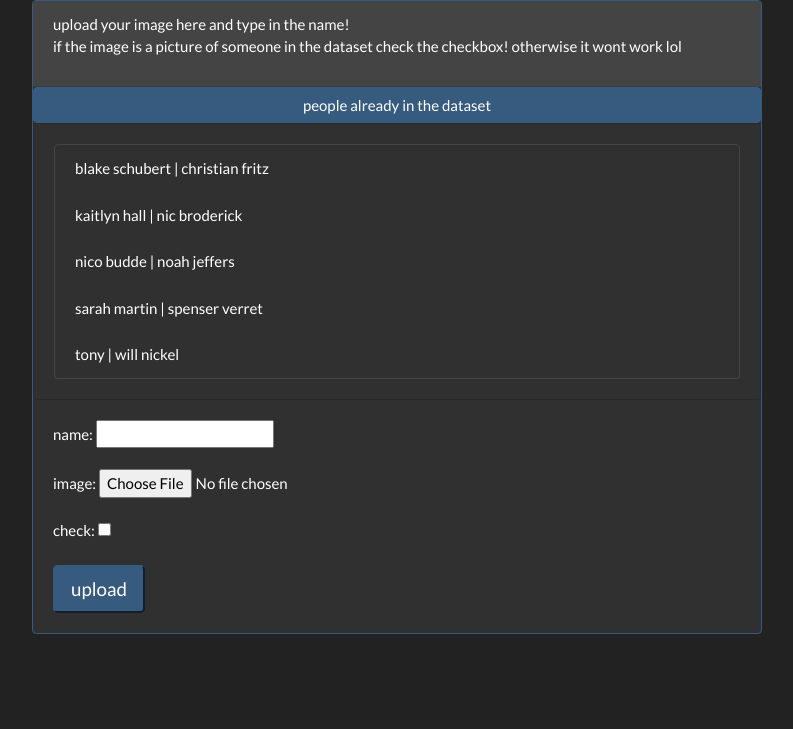
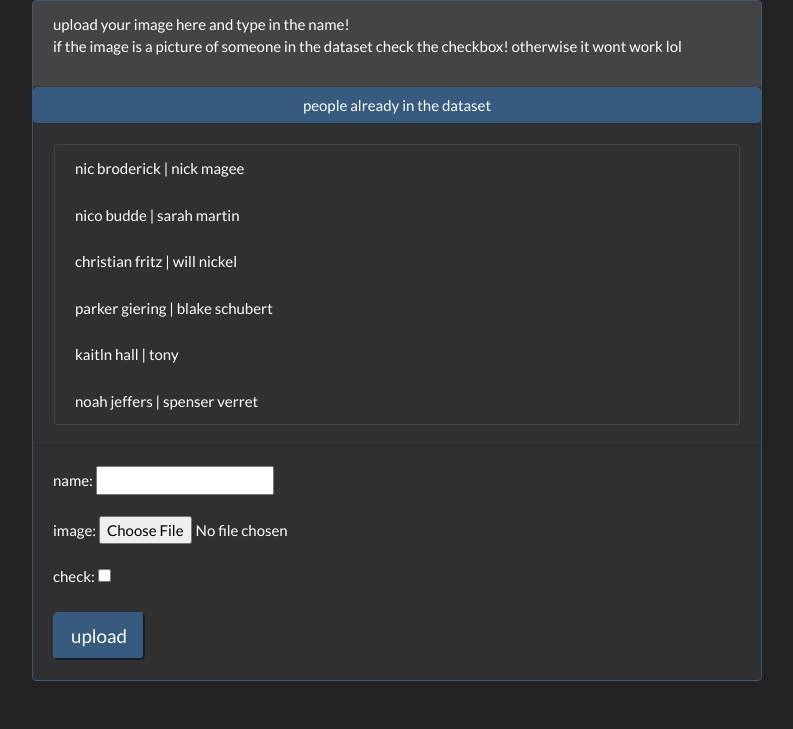
Before and after one commit to capitalisMm/facesite, a Django app: page / in a window 1280 px wide, after a click on "people already in the dataset". Shown: the part 71-800 px from the top of the page, without its empty margins (53-846 px from the left). Run offline with Django 3.2, Linux system fonts and the light colour scheme; some libraries are stand-ins or nearby versions.

Commit message:
updated data
added nick magee and parker giering
changed list of names to be easier recognizable

```diff
--- a/face/templates/face/home.html
+++ b/face/templates/face/home.html
@@ -11,11 +11,12 @@
     <div class="collapse" id="collapseExample">
         <div class="card card-body">
             <ul class="list-group">
-                <li class="list-group-item">blake schubert | christian fritz</li>
-                <li class="list-group-item">kaitlyn hall | nic broderick</li>
-                <li class="list-group-item">nico budde | noah jeffers</li>
-                <li class="list-group-item">sarah martin | spenser verret</li>
-                <li class="list-group-item">tony | will nickel</li>
+                <li class="list-group-item">nic broderick | nick magee</li>
+                <li class="list-group-item">nico budde | sarah martin</li>
+                <li class="list-group-item">christian fritz | will nickel</li>
+                <li class="list-group-item">parker giering | blake schubert</li>
+                <li class="list-group-item">kaitln hall | tony</li>
+                <li class="list-group-item">noah jeffers | spenser verret</li>
             </ul>
         </div>
     </div>
@@ -57,7 +58,7 @@
             <div class="card-body">
                 <img class="img-responsive" src="{{ upload.image.url }}">
                 <h4 class="card-title">{{ upload }}</h4>
-                <p class="card-text">this is the image you chose</p>
+                <p class="card-text">this is the image you picked</p>
             </div>
         </div>
     </div>
```
Also changed, not shown: 2 other files.
